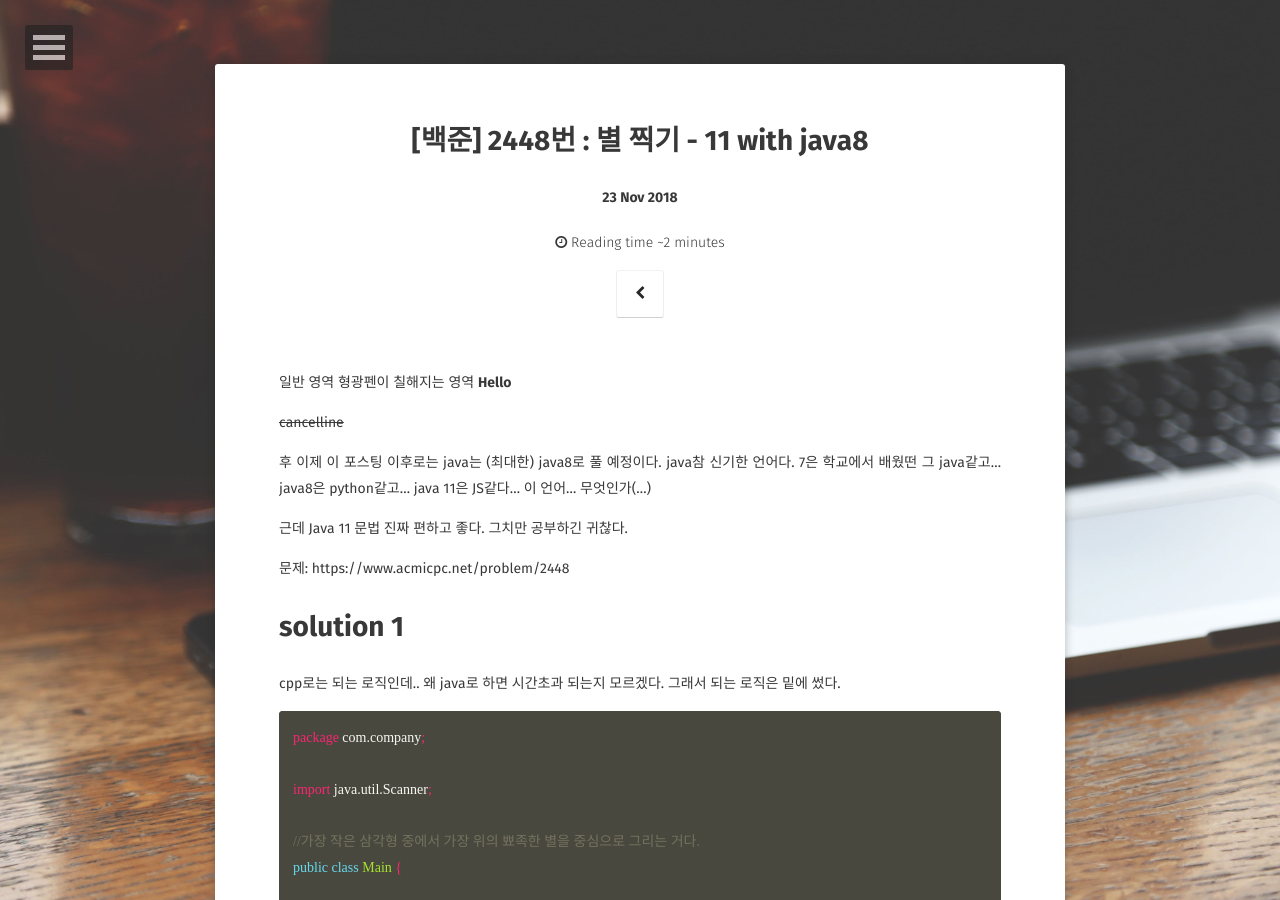
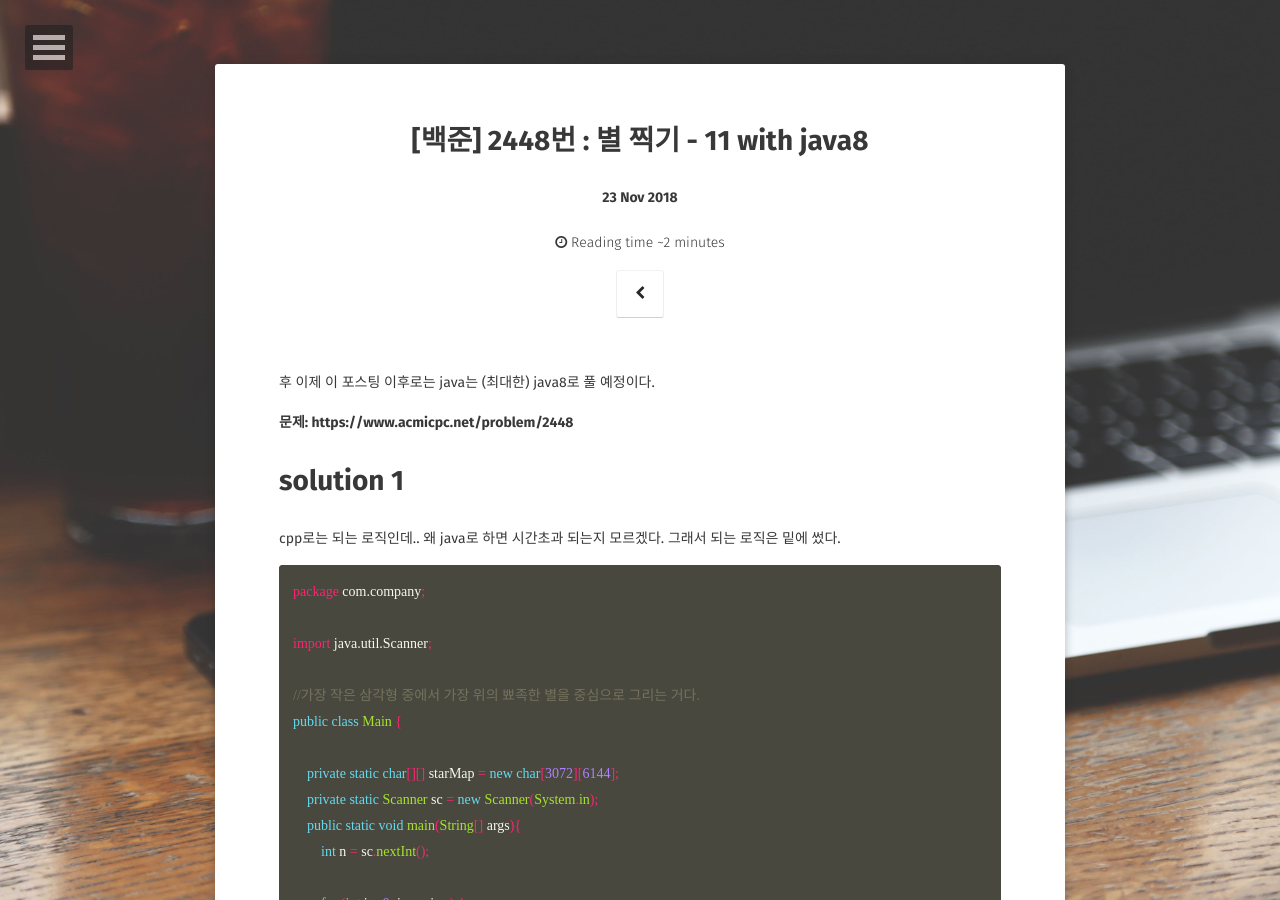
Before and after one commit to JoosJuliet/joosjuliet.github.io, a Jekyll site: the page built from _posts/2018-11-23-2448.md, in a window 1280 px wide and 900 px high. Built offline with Jekyll 4.4.1, drawn with Linux system fonts in a browser that asks for light colours; some web fonts are replaced.

Commit message:
가독성 높이기

```diff
--- a/_posts/2018-11-23-2448.md
+++ b/_posts/2018-11-23-2448.md
@@ -7,21 +7,10 @@ tags: [ 'algorithm', '백준', 'java', 'java8' ]
 comments: true
 ---
 
-일반 영역 <span class="evidence">형광펜이 칠해지는 영역</span> <b>Hello</b>
-<div class="breaker"></div>
-~~cancelline~~
-
-
 
 후 이제 이 포스팅 이후로는 java는 (최대한) java8로 풀 예정이다.
-java참 신기한 언어다. 7은 학교에서 배웠떤 그 java같고...
-java8은 python같고... java 11은 JS같다...
-이 언어... 무엇인가(...)
 
-근데 Java 11 문법 진짜 편하고 좋다.
-그치만 공부하긴 귀찮다.
-
-문제: https://www.acmicpc.net/problem/2448
+<b>문제: https://www.acmicpc.net/problem/2448</b>
 
 # solution 1
 cpp로는 되는 로직인데.. 왜 java로 하면 시간초과 되는지 모르겠다.
```
Also changed, not shown: _posts/2018-11-25-os1.md (+3 -3 lines).
